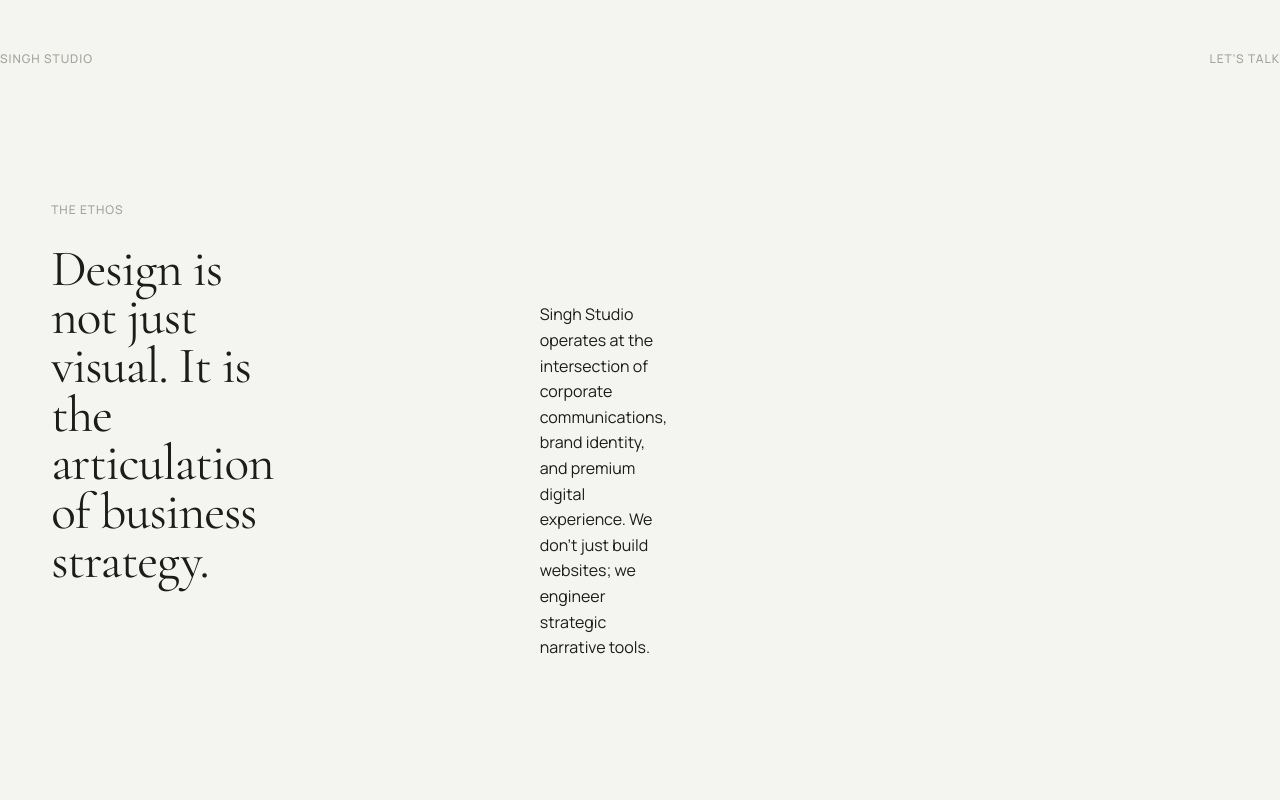
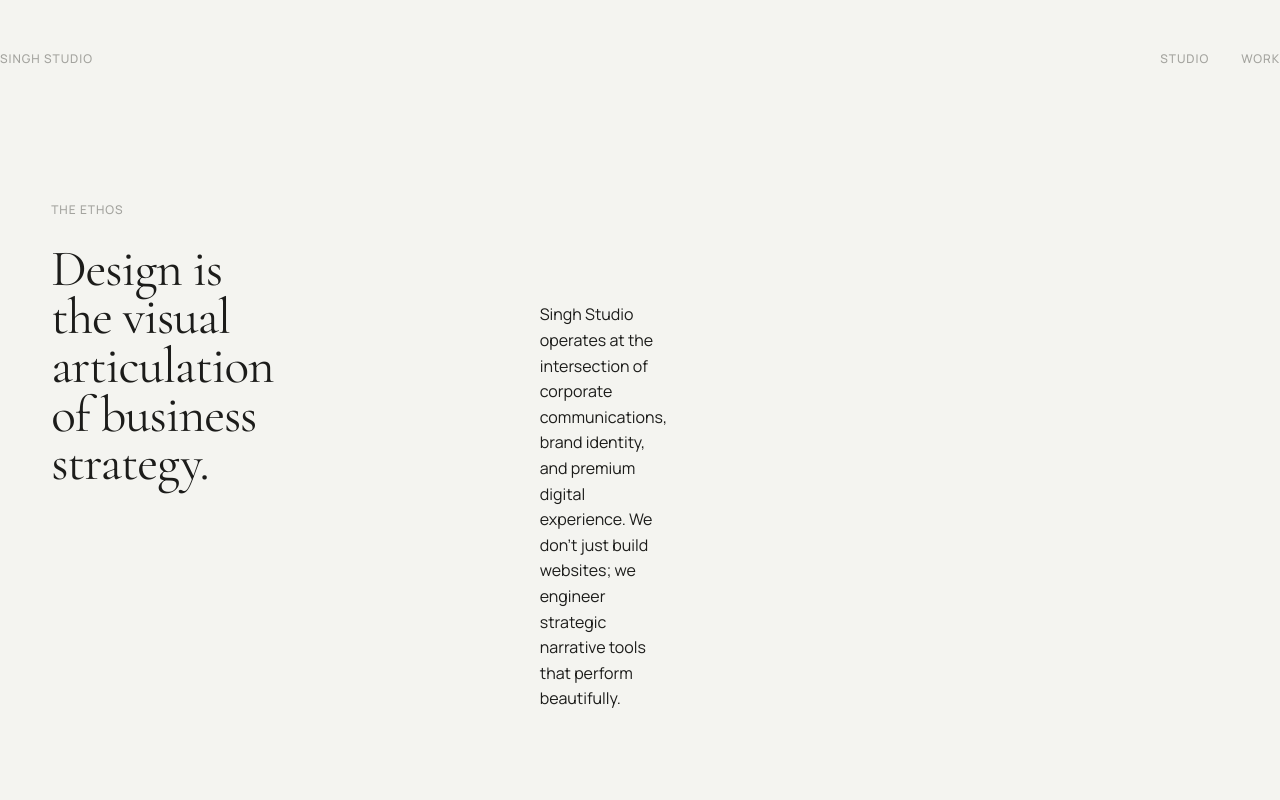
Before and after one commit to singh-studio/singhstudio, a plain HTML site: page about.html in a window 1280 px wide. Shown: the top 800 px of the page. Drawn offline with nearby package versions, Linux system fonts and the light colour scheme; a script that the page names is missing.

Commit message:
Update about.html

```diff
--- a/about.html
+++ b/about.html
@@ -5,7 +5,6 @@
     <meta name="viewport" content="width=device-width, initial-scale=1.0">
     <title>Studio | Singh Studio</title>
     <link rel="stylesheet" href="assets/css/style.css">
-
     <script src="https://unpkg.com/@studio-freight/lenis@1.0.34/dist/lenis.min.js"></script>
     <script src="https://cdnjs.cloudflare.com/ajax/libs/gsap/3.12.2/gsap.min.js"></script>
     <script src="https://cdnjs.cloudflare.com/ajax/libs/gsap/3.12.2/ScrollTrigger.min.js"></script>
@@ -14,27 +13,36 @@
 <body>
 
     <nav class="nav grid-container">
-        <a href="index.html" class="link-underline text-meta">Singh Studio</a>
-        <a href="mailto:hello@singhstudio.com" class="link-underline text-meta">Let's Talk</a>
+        <a href="index.html" class="link-underline text-meta" style="pointer-events: auto;">Singh Studio</a>
+        <div style="display: flex; gap: 2rem; pointer-events: auto;">
+            <a href="about.html" class="link-underline text-meta">Studio</a>
+            <a href="portfolio.html" class="link-underline text-meta">Work</a>
+        </div>
     </nav>
 
     <main id="swup-main" class="transition-fade">
 
         <section class="grid-container grid-12" style="padding-top: 25vh; margin-bottom: var(--space-xl);">
-            <div class="col-span-8 col-start-1">
+            <div class="col-span-12 col-start-1">
                 <p class="text-meta reveal-text" style="margin-bottom: var(--space-sm);">The Ethos</p>
-                <h1 class="text-h2 reveal-text">Design is not just visual. It is the articulation of business strategy.</h1>
+                <h1 class="text-h2 reveal-text" style="max-width: 20ch;">Design is the visual articulation of business strategy.</h1>
             </div>
             <div class="col-span-4 col-start-5" style="margin-top: var(--space-lg);">
-                <p class="reveal-text">Singh Studio operates at the intersection of corporate communications, brand identity, and premium digital experience. We don't just build websites; we engineer strategic narrative tools.</p>
+                <p class="reveal-text">Singh Studio operates at the intersection of corporate communications, brand identity, and premium digital experience. We don't just build websites; we engineer strategic narrative tools that perform beautifully.</p>
             </div>
         </section>
 
         <section class="grid-container grid-12" style="margin-bottom: var(--space-xl);">
-            <div class="col-span-12 img-wrap" style="aspect-ratio: 21/9;">
+            <div class="col-span-12 img-wrap reveal-text" style="aspect-ratio: 21/9;">
                 <img src="https://images.unsplash.com/photo-1497366216548-37526070297c?q=80&w=2000&auto=format&fit=crop" data-parallax alt="Studio Ethos">
             </div>
         </section>
+
+        <footer class="grid-container grid-12" style="padding: var(--space-lg) 0 var(--space-md); border-top: 1px solid var(--color-border);">
+            <div class="col-span-4 col-start-1">
+                <a href="mailto:hello@singhstudio.com" class="text-h3 font-display">hello@singhstudio.com</a>
+            </div>
+        </footer>
 
     </main>
 
```
